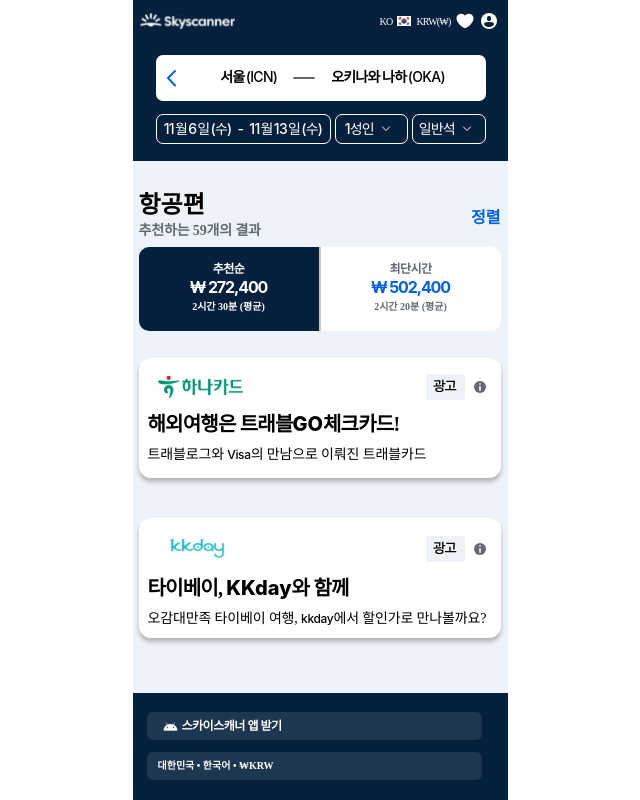
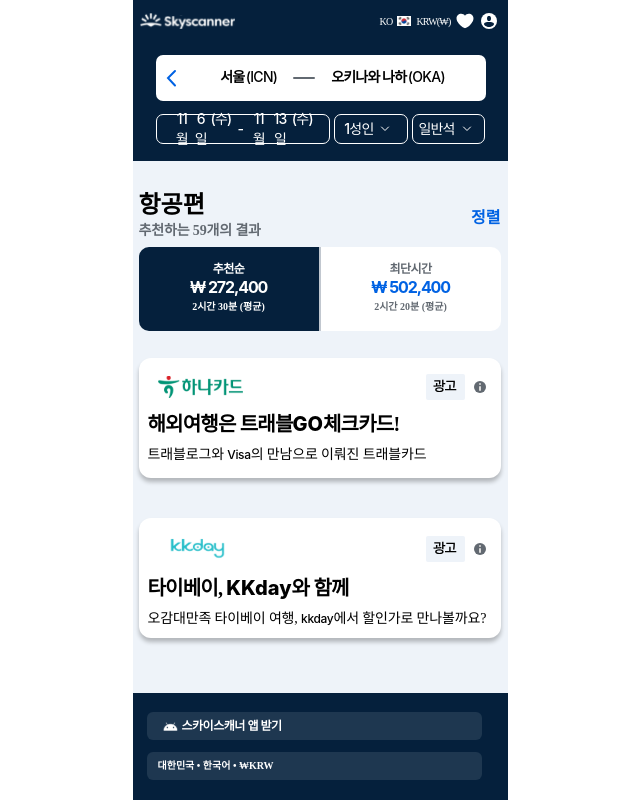
Before and after one commit to heesunee/35-COLLABORATION-WEB-SKYSCANNER, a React (Vite) app: page /reservation in a window 1280 px wide. Shown: the top 800 px of the page, without its empty margins (320-960 px from the left). Built offline with nearby package versions, Linux system fonts and the light colour scheme; a web font is replaced by a local one.

Commit message:
code review: 코드 리뷰 반영

```diff
--- a/src/components/reservation/DateFilter.tsx
+++ b/src/components/reservation/DateFilter.tsx
@@ -13,26 +13,26 @@ const DateFilter = ({ startDate, finishDate }: DateFilterProps) => {
 	return (
 		<DateFilterContainer>
 			<DateButton>
-				<>
+				<TextDiv>
 					<StyledSpan isNumber>{startMonth}</StyledSpan>
 					<StyledSpan>월</StyledSpan>
-				</>
-				<>
+				</TextDiv>
+				<TextDiv>
 					<StyledSpan isNumber>{startDay}</StyledSpan>
 					<StyledSpan>일</StyledSpan>
-				</>
+				</TextDiv>
 				<StyledSpan>({startWeekday})</StyledSpan>
 			</DateButton>
 			<span>-</span>
 			<DateButton>
-				<>
+				<TextDiv>
 					<StyledSpan isNumber>{finishMonth}</StyledSpan>
 					<StyledSpan>월</StyledSpan>
-				</>
-				<>
+				</TextDiv>
+				<TextDiv>
 					<StyledSpan isNumber>{finishDay}</StyledSpan>
 					<StyledSpan>일</StyledSpan>
-				</>
+				</TextDiv>
 				<StyledSpan>({finishWeekday})</StyledSpan>
 			</DateButton>
 		</DateFilterContainer>
@@ -71,3 +71,5 @@ const DateButton = styled.button`
 const StyledSpan = styled.span<{ isNumber?: boolean }>`
 	${({ theme, isNumber }) => (isNumber ? theme.fonts.e_body_m_14 : theme.fonts.body5_r_14)};
 `;
+
+const TextDiv = styled.div``;
--- a/src/components/reservation/TabFlight.tsx
+++ b/src/components/reservation/TabFlight.tsx
@@ -5,10 +5,8 @@ import styled from 'styled-components';
 
 const TabFlight = () => {
 	const cheapestFilght = findCheapestFlight(flightData);
-	console.log(cheapestFilght);
 
 	const shortestFlight = findShortestFlight(flightData);
-	console.log(shortestFlight);
 
 	return (
 		<TabFlightContainer>
```
